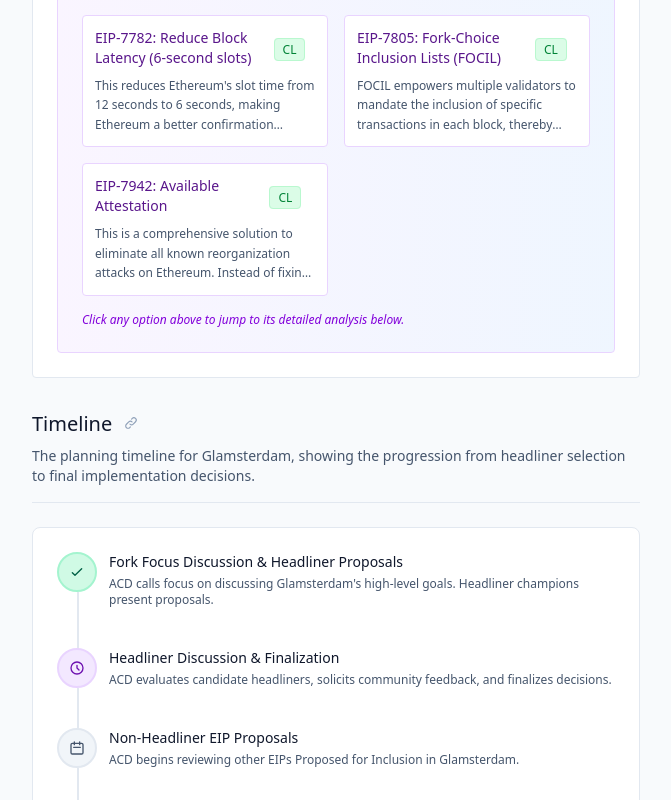
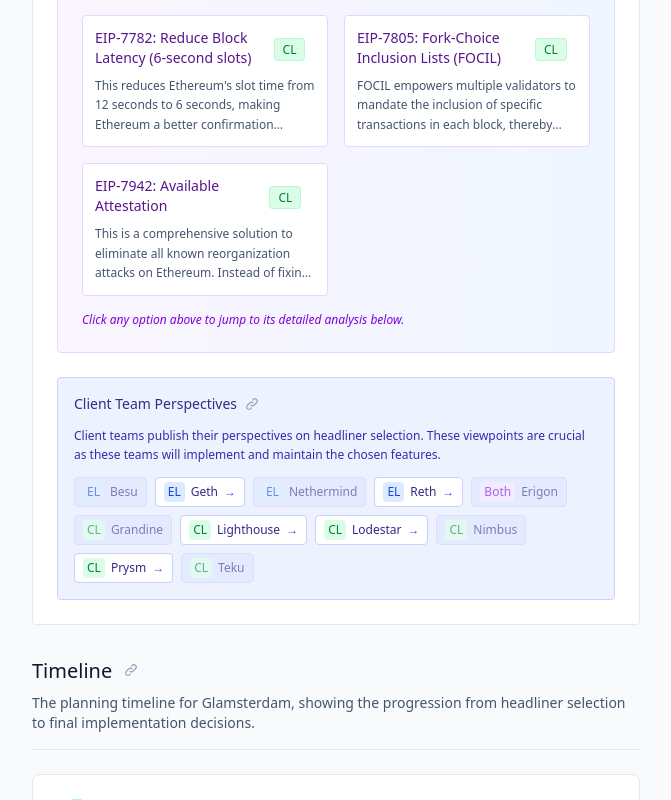
Before and after one commit to jmcpheron/forkcast, a React (Vite) app: page /upgrade/glamsterdam in a window 1280 px wide. Shown: the part 1268-2068 px from the top of the page, without its empty margins (448-1119 px from the left). Built offline with nearby package versions, Linux system fonts and the light colour scheme.

Commit message:
introduce client rationales

```diff
--- a/src/App.tsx
+++ b/src/App.tsx
@@ -71,6 +71,7 @@ function App() {
             description={glamsterdamUpgrade.description}
             status={glamsterdamUpgrade.status}
             metaEipLink={glamsterdamUpgrade.metaEipLink}
+            clientTeamPerspectives={glamsterdamUpgrade.clientTeamPerspectives}
           />
         } />
         <Route path="/rank" element={<RankPage />} />
--- a/src/components/PublicNetworkUpgradePage.tsx
+++ b/src/components/PublicNetworkUpgradePage.tsx
@@ -3,7 +3,7 @@ import { Link, useLocation } from 'react-router-dom';
 import eipsData from '../data/eips.json';
 import { useMetaTags } from '../hooks/useMetaTags';
 import { useAnalytics } from '../hooks/useAnalytics';
-import { EIP } from '../types';
+import { EIP, ClientTeamPerspective } from '../types';
 import {
   getInclusionStage,
   getHeadlinerDiscussionLink,
@@ -32,6 +32,7 @@ interface PublicNetworkUpgradePageProps {
   description: string;
   status: string;
   metaEipLink?: string;
+  clientTeamPerspectives?: ClientTeamPerspective[];
 }
 
 const PublicNetworkUpgradePage: React.FC<PublicNetworkUpgradePageProps> = ({
@@ -39,7 +40,8 @@ const PublicNetworkUpgradePage: React.FC<PublicNetworkUpgradePageProps> = ({
   displayName,
   description,
   status,
-  metaEipLink
+  metaEipLink,
+  clientTeamPerspectives
 }) => {
   const [eips, setEips] = useState<EIP[]>([]);
   const [activeSection, setActiveSection] = useState<string>('overview');
@@ -318,6 +320,7 @@ const PublicNetworkUpgradePage: React.FC<PublicNetworkUpgradePageProps> = ({
                 eips={eips}
                 forkName={forkName}
                 onStageClick={scrollToSection}
+                clientTeamPerspectives={clientTeamPerspectives}
               />
 
               {/* Glamsterdam Timeline Section */}
--- /dev/null
+++ b/src/components/network-upgrade/ClientTeamPerspectives.tsx
@@ -0,0 +1,96 @@
+import React from 'react';
+import { ClientTeamPerspective } from '../../types';
+import { useAnalytics } from '../../hooks/useAnalytics';
+import { CopyLinkButton } from '../ui/CopyLinkButton';
+import { Tooltip } from '../ui/Tooltip';
+
+interface ClientTeamPerspectivesProps {
+  perspectives: ClientTeamPerspective[];
+}
+
+export const ClientTeamPerspectives: React.FC<ClientTeamPerspectivesProps> = ({
+  perspectives
+}) => {
+  const { trackLinkClick } = useAnalytics();
+
+  const handleExternalLinkClick = (linkType: string, url: string) => {
+    trackLinkClick(linkType, url);
+  };
+
+  if (perspectives.length === 0) {
+    return null;
+  }
+
+  const getTeamTypeColor = (teamType: string) => {
+    switch (teamType) {
+      case 'EL':
+        return 'bg-blue-100 text-blue-700 border-blue-200';
+      case 'CL':
+        return 'bg-green-100 text-green-700 border-green-200';
+      case 'Both':
+        return 'bg-purple-100 text-purple-700 border-purple-200';
+      default:
+        return 'bg-slate-100 text-slate-700 border-slate-200';
+    }
+  };
+
+  const getTeamTypeLabel = (teamType: string) => {
+    switch (teamType) {
+      case 'EL':
+        return 'Execution Layer';
+      case 'CL':
+        return 'Consensus Layer';
+      case 'Both':
+        return 'EL & CL';
+      default:
+        return teamType;
+    }
+  };
+
+  return (
+    <div className="space-y-6" id="client-team-perspectives" data-section>
+      <div className="border-b border-slate-200 pb-4">
+        <div className="flex items-center gap-3 mb-2">
+          <h2 className="text-xl font-medium text-slate-900">Client Team Perspectives</h2>
+          <span className="px-2 py-1 text-xs font-medium rounded bg-indigo-100 text-indigo-700">
+            {perspectives.length} Perspective{perspectives.length !== 1 ? 's' : ''}
+          </span>
+          <CopyLinkButton
+            sectionId="client-team-perspectives"
+            title="Copy link to client team perspectives"
+            size="sm"
+          />
+        </div>
+        <p className="text-sm text-slate-600 max-w-3xl">
+          Client teams share their perspectives on headliner selection for this network upgrade. These viewpoints are crucial as these teams will implement and maintain the chosen features.
+        </p>
+      </div>
+
+      <div className="bg-white border border-slate-200 rounded-lg p-6">
+        <div className="flex flex-wrap gap-3">
+          {perspectives.map((perspective, index) => (
+            <div key={index} className="flex items-center gap-2">
+              <Tooltip
+                text={getTeamTypeLabel(perspective.teamType)}
+                className="inline-block"
+              >
+                <span className={`px-2 py-1 text-xs font-medium rounded border ${getTeamTypeColor(perspective.teamType)}`}>
+                  {perspective.teamType}
+                </span>
+              </Tooltip>
+              <a
+                href={perspective.blogPostUrl}
+                target="_blank"
+                rel="noopener noreferrer"
+                onClick={() => handleExternalLinkClick('client_team_perspective', perspective.blogPostUrl)}
+                className="text-sm font-medium text-slate-900 hover:text-indigo-600 underline decoration-1 underline-offset-2 transition-colors"
+              >
+                {perspective.teamName}
+              </a>
+            </div>
+          ))}
+        </div>
+      </div>
+    </div>
+  );
+};
--- a/src/components/network-upgrade/OverviewSection.tsx
+++ b/src/components/network-upgrade/OverviewSection.tsx
@@ -1,6 +1,6 @@
 import React from 'react';
 import { Link } from 'react-router-dom';
-import { EIP } from '../../types';
+import { EIP, ClientTeamPerspective } from '../../types';
 import {
   getInclusionStage,
   isHeadliner,
@@ -16,12 +16,31 @@ interface OverviewSectionProps {
   eips: EIP[];
   forkName: string;
   onStageClick: (stageId: string) => void;
+  clientTeamPerspectives?: ClientTeamPerspective[];
 }
+
+const ALL_CLIENT_TEAMS = [
+  // Execution Layer teams (alphabetized)
+  { name: 'Besu', type: 'EL' as const },
+  { name: 'Geth', type: 'EL' as const },
+  { name: 'Nethermind', type: 'EL' as const },
+  { name: 'Reth', type: 'EL' as const },
+  // Both EL & CL teams
+  { name: 'Erigon', type: 'Both' as const },
+  // Consensus Layer teams (alphabetized)
+  { name: 'Grandine', type: 'CL' as const },
+  { name: 'Lighthouse', type: 'CL' as const },
+  { name: 'Lodestar', type: 'CL' as const },
+  { name: 'Nimbus', type: 'CL' as const },
+  { name: 'Prysm', type: 'CL' as const },
+  { name: 'Teku', type: 'CL' as const }
+];
 
 export const OverviewSection: React.FC<OverviewSectionProps> = ({
   eips,
   forkName,
-  onStageClick
+  onStageClick,
+  clientTeamPerspectives = []
 }) => {
   const { trackLinkClick } = useAnalytics();
 
@@ -52,15 +71,18 @@ export const OverviewSection: React.FC<OverviewSectionProps> = ({
     }
   ];
 
+
   return (
     <div className="bg-white border border-slate-200 rounded p-6" id="overview" data-section>
       <div className="flex items-center gap-3 mb-4">
         <h2 className="text-lg font-semibold text-slate-900">Upgrade Overview</h2>
-        <CopyLinkButton
-          sectionId="overview"
-          title="Copy link to overview"
-          size="sm"
-        />
+        <div className="flex items-center relative top-0.5">
+          <CopyLinkButton
+            sectionId="overview"
+            title="Copy link to overview"
+            size="sm"
+          />
+        </div>
       </div>
 
       {/* Special note for Glamsterdam's competitive headliner process */}
@@ -98,10 +120,17 @@ export const OverviewSection: React.FC<OverviewSectionProps> = ({
           </div>
 
           {/* Headliner Options Overview */}
-          <div className={`p-6 bg-gradient-to-r from-purple-50 to-blue-50 border border-purple-200 rounded ${forkName.toLowerCase() === 'glamsterdam' ? '' : 'mb-6'}`}>
+          <div className={`p-6 bg-gradient-to-r from-purple-50 to-blue-50 border border-purple-200 rounded ${forkName.toLowerCase() === 'glamsterdam' ? '' : 'mb-6'}`} id="headliner-options" data-section>
             <h4 className="font-medium text-purple-900 text-sm mb-4 flex items-center gap-2">
               <span className="text-purple-600">★</span>
               Competing Headliner Options
+              <div className="flex items-center relative top-0.5">
+                <CopyLinkButton
+                  sectionId="headliner-options"
+                  title="Copy link to headliner options"
+                  size="sm"
+                />
+              </div>
             </h4>
             <div className="grid grid-cols-1 md:grid-cols-2 gap-4">
               {eips
@@ -166,6 +195,53 @@ export const OverviewSection: React.FC<OverviewSectionProps> = ({
               Click any option above to jump to its detailed analysis below.
             </p>
           </div>
+
+          {/* Client Team Perspectives */}
+          <div className="mt-6 p-4 bg-indigo-50 border border-indigo-200 rounded" id="client-team-perspectives" data-section>
+            <h4 className="font-medium text-indigo-900 text-sm mb-3 flex items-center gap-2">
+              Client Team Perspectives
+              <div className="flex items-center relative top-0.5">
+                <CopyLinkButton
+                  sectionId="client-team-perspectives"
+                  title="Copy link to client team perspectives"
+                  size="sm"
+                />
+              </div>
+            </h4>
+            <p className="text-indigo-800 text-xs leading-relaxed mb-3">
+              Client teams publish their perspectives on headliner selection. These viewpoints are crucial as these teams will implement and maintain the chosen features.
+            </p>
+            <div className="flex flex-wrap gap-2">
+              {ALL_CLIENT_TEAMS.map((team) => {
+                const perspective = clientTeamPerspectives.find(p => p.teamName === team.name);
+                const hasPerspective = !!perspective;
+
+                return (
+                  <div
+                    key={team.name}
+                    className={`inline-flex items-center gap-1.5 px-2 py-1 rounded text-xs ${
+                      hasPerspective
+                        ? 'bg-white border border-indigo-200 hover:bg-indigo-50 cursor-pointer'
+                        : 'bg-indigo-100 border border-indigo-200 opacity-60'
+                    }`}
+                    onClick={() => hasPerspective && window.open(perspective!.blogPostUrl, '_blank')}
+                  >
+                    <span className={`px-1 py-0.5 rounded text-xs font-medium ${
+                      team.type === 'EL' ? 'bg-blue-100 text-blue-700' :
+                      team.type === 'CL' ? 'bg-green-100 text-green-700' :
+                      'bg-purple-100 text-purple-700'
+                    }`}>
+                      {team.type}
+                    </span>
+                    <span className="font-medium text-indigo-900">{team.name}</span>
+                    {hasPerspective && (
+                      <span className="text-indigo-600">→</span>
+                    )}
+                  </div>
+                );
+              })}
+            </div>
+          </div>
         </>
       )}
 
--- a/src/data/upgrades.ts
+++ b/src/data/upgrades.ts
@@ -1,3 +1,5 @@
+import { ClientTeamPerspective } from '../types/eip';
+
 export interface NetworkUpgrade {
   id: string;
   path: string;
@@ -8,6 +10,7 @@ export interface NetworkUpgrade {
   activationDate: string;
   disabled: boolean;
   metaEipLink?: string;
+  clientTeamPerspectives?: ClientTeamPerspective[];
 }
 
 export const networkUpgrades: NetworkUpgrade[] = [
@@ -40,7 +43,34 @@ export const networkUpgrades: NetworkUpgrade[] = [
     status: 'Planning',
     activationDate: '2026',
     disabled: false,
-    metaEipLink: 'https://ethereum-magicians.org/t/eip-7773-glamsterdam-network-upgrade-meta-thread/21195'
+    metaEipLink: 'https://ethereum-magicians.org/t/eip-7773-glamsterdam-network-upgrade-meta-thread/21195',
+    clientTeamPerspectives: [
+      {
+        teamName: 'Geth',
+        teamType: 'EL',
+        blogPostUrl: 'https://github.com/ethereum/pm/issues/1610#issuecomment-3073521193'
+      },
+      {
+        teamName: 'Lighthouse',
+        teamType: 'CL',
+        blogPostUrl: 'https://blog.sigmaprime.io/glamsterdam-headliner.html'
+      },
+      {
+        teamName: 'Lodestar',
+        teamType: 'CL',
+        blogPostUrl: 'https://blog.chainsafe.io/lodestars-glamsterdam-headliner-vision/'
+      },
+      {
+        teamName: 'Prysm',
+        teamType: 'CL',
+        blogPostUrl: 'https://hackmd.io/@tchain/prysm-glamsterdam-headliner'
+      },
+      {
+        teamName: 'Reth',
+        teamType: 'EL',
+        blogPostUrl: 'https://hackmd.io/@ZPrq5kalQqSX-138YNSJUQ/H1JafRXLle'
+      }
+    ]
   }
 ];
 
--- a/src/types/eip.ts
+++ b/src/types/eip.ts
@@ -1,3 +1,9 @@
+export interface ClientTeamPerspective {
+  teamName: string;
+  teamType: 'EL' | 'CL' | 'Both'; // Execution Layer, Consensus Layer, or both
+  blogPostUrl: string;
+}
+
 export interface ForkRelationship {
   forkName: string;
   status: string;
```
Also changed, not shown: src/components/network-upgrade/index.ts (line endings or trailing spaces).
